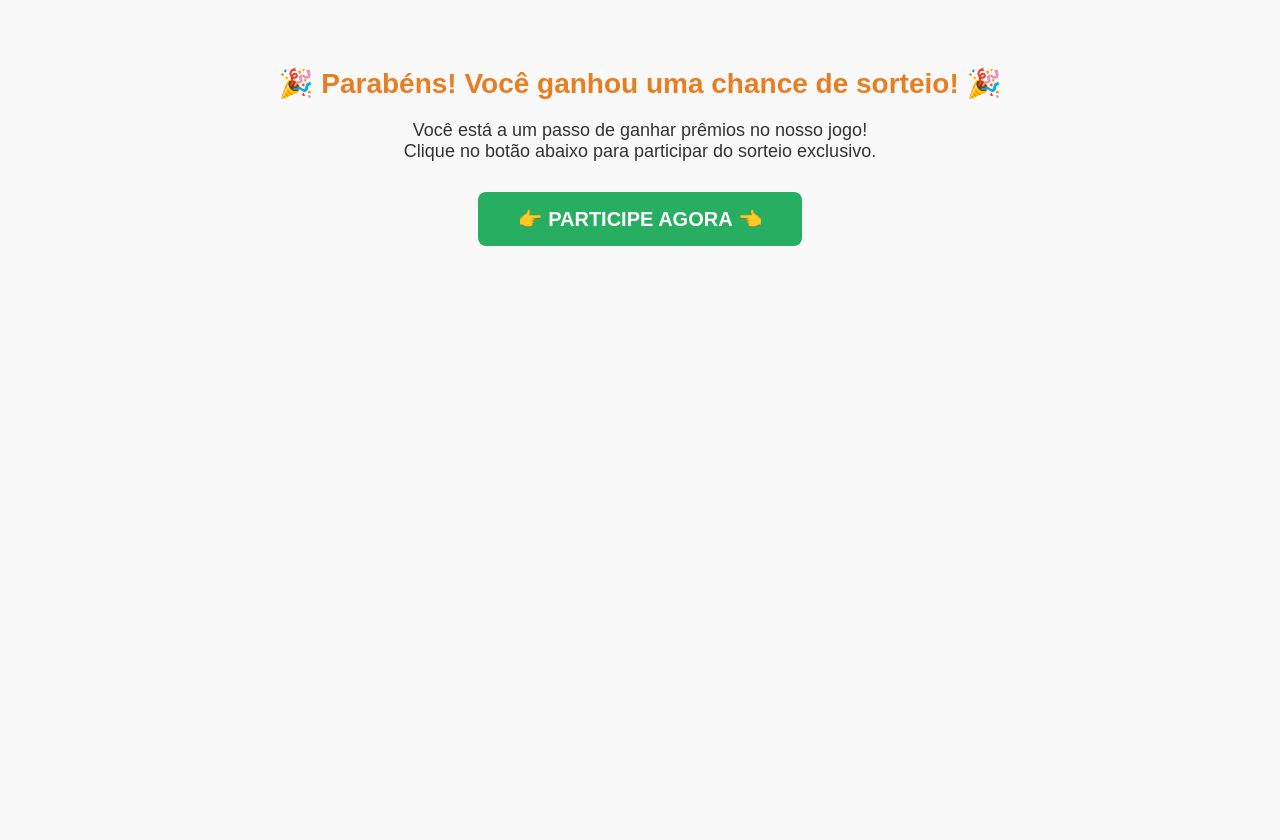
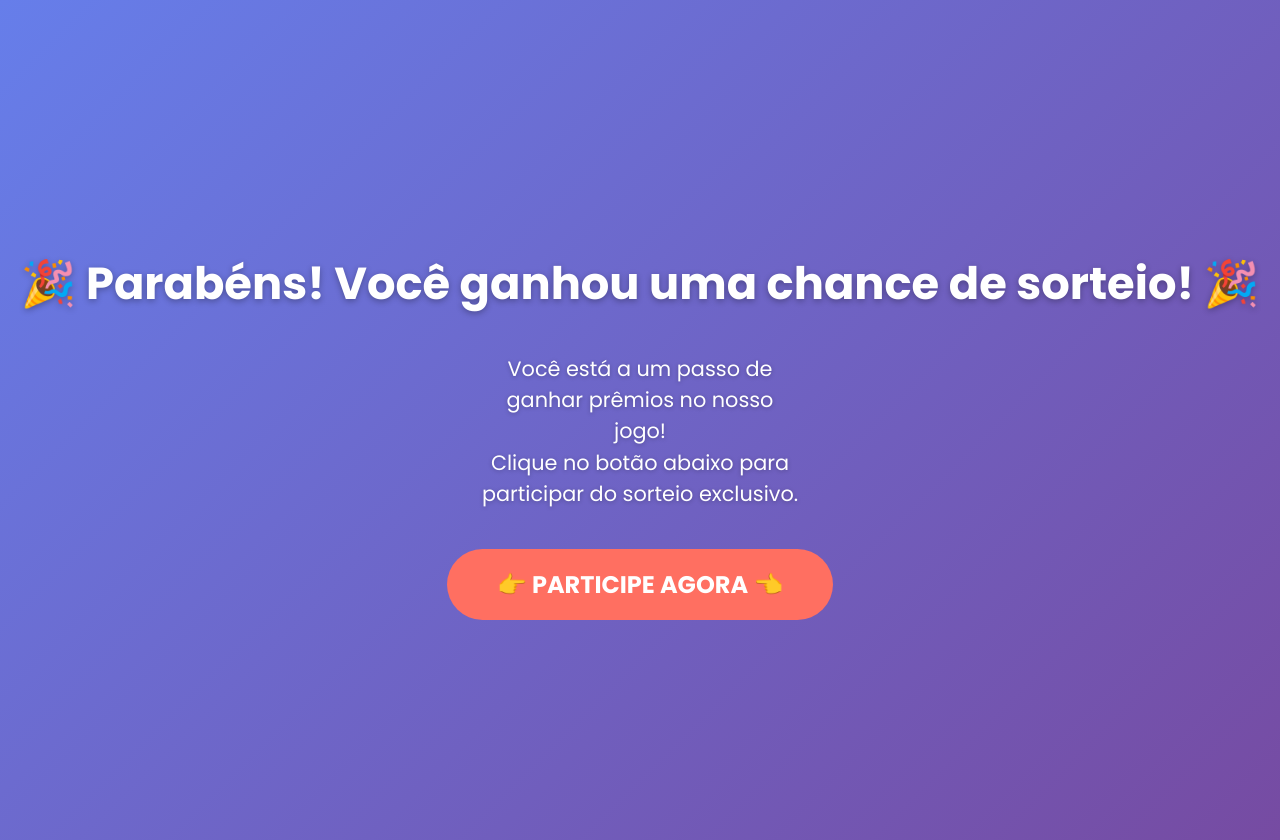
Before and after one commit to lucklisa/luckQ, a plain HTML site: page index.html in a window 1280 px wide. Before the commit the page ends 800 px from the top, so only its background shows below. Drawn offline with Linux system fonts and the light colour scheme.

Commit message:
Update index.html

```diff
--- a/index.html
+++ b/index.html
@@ -5,35 +5,66 @@
 <meta name="viewport" content="width=device-width, initial-scale=1" />
 <title>🎉 Parabéns! Você ganhou uma chance de sorteio! 🎉</title>
 <style>
+  @import url('https://fonts.googleapis.com/css2?family=Poppins:wght@400;700&display=swap');
+
   body {
-    font-family: Arial, sans-serif;
+    margin: 0;
+    font-family: 'Poppins', sans-serif;
+    background: linear-gradient(135deg, #667eea, #764ba2);
+    color: #fff;
+    display: flex;
+    flex-direction: column;
+    align-items: center;
+    justify-content: center;
+    height: 100vh;
+    padding: 20px;
     text-align: center;
-    padding: 40px 20px;
-    background: #f9f9f9;
-    color: #333;
   }
+
   h1 {
-    font-size: 28px;
-    margin-bottom: 20px;
-    color: #e67e22;
+    font-size: 2.8rem;
+    margin-bottom: 15px;
+    text-shadow: 0 2px 6px rgba(0,0,0,0.3);
   }
+
   p {
-    font-size: 18px;
-    margin-bottom: 30px;
+    font-size: 1.3rem;
+    margin-bottom: 40px;
+    line-height: 1.5;
+    max-width: 320px;
+    text-shadow: 0 1px 4px rgba(0,0,0,0.25);
   }
+
   a.button {
-    display: inline-block;
-    background: #27ae60;
+    background: #ff6f61;
     color: white;
-    font-weight: bold;
-    padding: 15px 40px;
-    border-radius: 8px;
+    padding: 18px 50px;
+    border-radius: 50px;
+    font-size: 1.5rem;
+    font-weight: 700;
     text-decoration: none;
-    font-size: 20px;
-    transition: background 0.3s ease;
+    box-shadow: 0 8px 15px rgba(255,111,97,0.3);
+    transition: all 0.3s ease;
   }
+
   a.button:hover {
-    background: #219150;
+    background: #ff3b2e;
+    box-shadow: 0 15px 20px rgba(255,59,46,0.4);
+    transform: translateY(-3px);
+  }
+
+  /* 轻微的呼吸动画 */
+  @keyframes pulse {
+    0%, 100% {
+      box-shadow: 0 0 0 0 rgba(255,111,97,0.7);
+    }
+    50% {
+      box-shadow: 0 0 20px 10px rgba(255,111,97,0);
+    }
+  }
+
+  a.button {
+    animation: pulse 2.5s infinite;
   }
 </style>
 </head>
```
